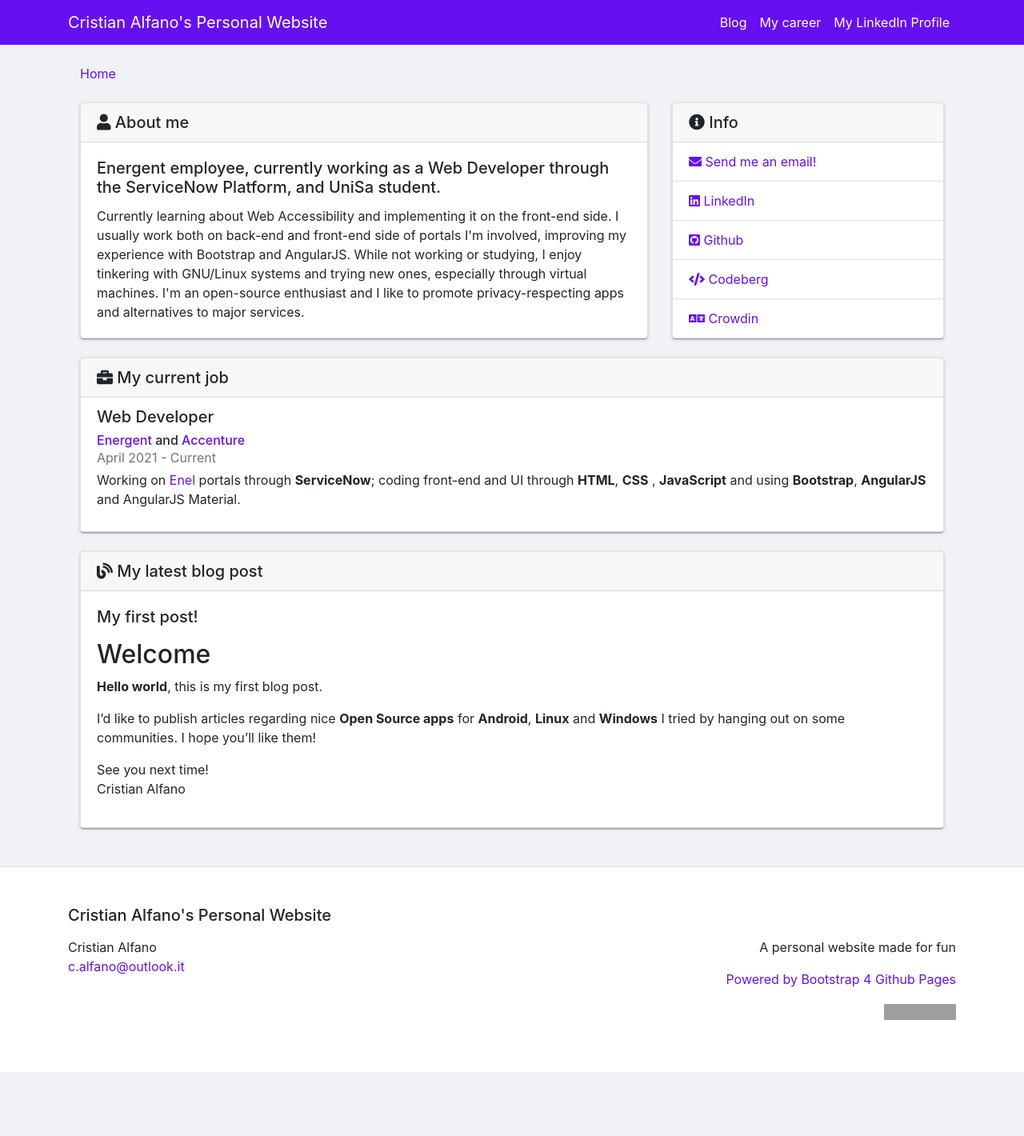
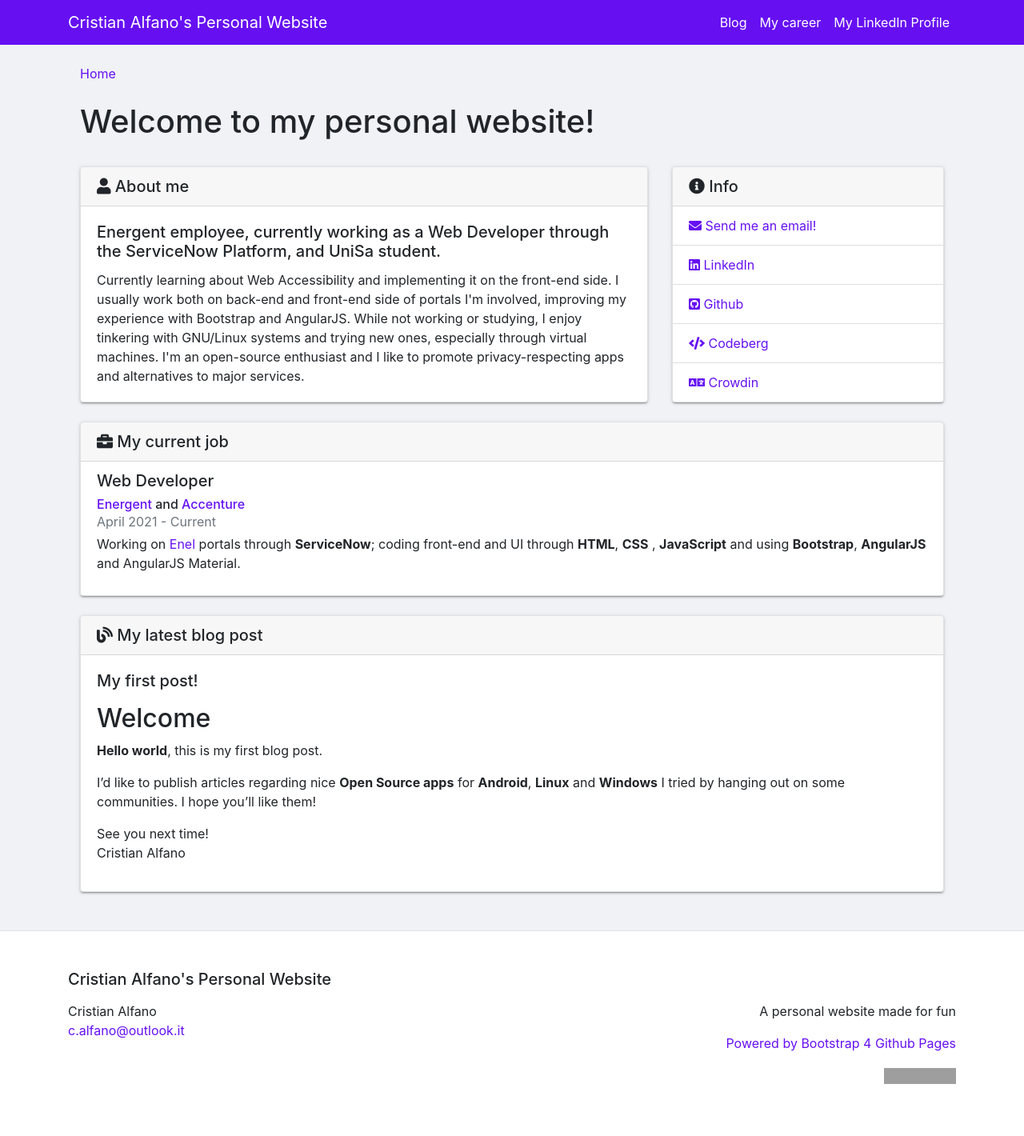
Before and after one commit to CristianAUnisa/CristianAUnisa.github.io, a Jekyll site: the page built from index.md, in a window 1280 px wide. Shown: the whole page at 80% size. Built offline with Jekyll 4.4.1, drawn with Linux system fonts in a browser that asks for light colours; before the commit the page ends 1340 px from its top, so only the background shows below that; grey boxes are pictures that could not be loaded.

Commit message:
Adding favicon and h1

```diff
--- a/_config.yml
+++ b/_config.yml
@@ -25,6 +25,7 @@ description: >- # this means to ignore newlines until "baseurl:"
 
 repository: "CristianAUnisa/CristianAUnisa.github.io"
 
+url: CristianAUnisa.github.io
 # Build settings
 plugins:
   - jekyll-feed
--- a/_includes/body.html
+++ b/_includes/body.html
@@ -1,4 +1,9 @@
 <div class="container">
+    <div class="row mb-4">
+        <div class="col">
+            <h1>Welcome to my personal website!</h1>
+        </div>
+    </div>
     <div class="row mb-4">
         <div class="col col-lg-8 col-12 mb-2 mb-lg-0">
             <div class="card border h-100">
--- a/_includes/head.html
+++ b/_includes/head.html
@@ -10,6 +10,7 @@
   <meta name="twitter:image" content="/assets/img/preview.svg">
 
   <link rel="stylesheet" href="{{ "/assets/main.css" | relative_url }}">
+  <link rel="shortcut icon" href="/favicon.ico">
   {%- feed_meta -%}
   <script src="{{ "/assets/javascript/bootstrap/jquery.min.js" | relative_url }}"></script>
   <script src="{{ "/assets/javascript/bootstrap/bootstrap.bundle.min.js" | relative_url }}"></script>
--- a/_includes/header.html
+++ b/_includes/header.html
@@ -1,7 +1,7 @@
 <nav class="navbar navbar-expand-lg navbar-dark bg-primary py-2 py-lg-0">
   <div class="container">
     <a class="navbar-brand d-none d-lg-block" rel="author" href="{{ "/" | relative_url }}">{{ site.title | escape }}</a>
-    <a class="navbar-brand d-print-none d-lg-none" rel="author" href="{{ "/" | relative_url }}">Cristian Alfano</a>
+    <a class="navbar-brand d-print-none d-lg-none" rel="author" href="{{ "/" | relative_url }}"><strong>Cristian Alfano</strong></a>
 
     {%- assign page_paths = site.header_pages -%}
     <button class="navbar-toggler" type="button" data-toggle="collapse" data-target="#navbarSupportedContent"
--- a/index.md
+++ b/index.md
@@ -2,6 +2,7 @@
 layout: page
 title: Cristian Alfano's Personal Website
 description: Homepage of Cristian Alfano's website.
+
 ---
 
 {% include body.html %}
--- a/joblist.html
+++ b/joblist.html
@@ -4,6 +4,11 @@ title: My career
 ---
 
 <div class="container">
+    <div class="row mb-4">
+        <div class="col">
+            <h1>My Career</h1>
+        </div>
+    </div>
     <div class="row mb-4">
         <div class="col">
             <div class="card border h-100">
```
Also changed, not shown: favicon.ico (added).
